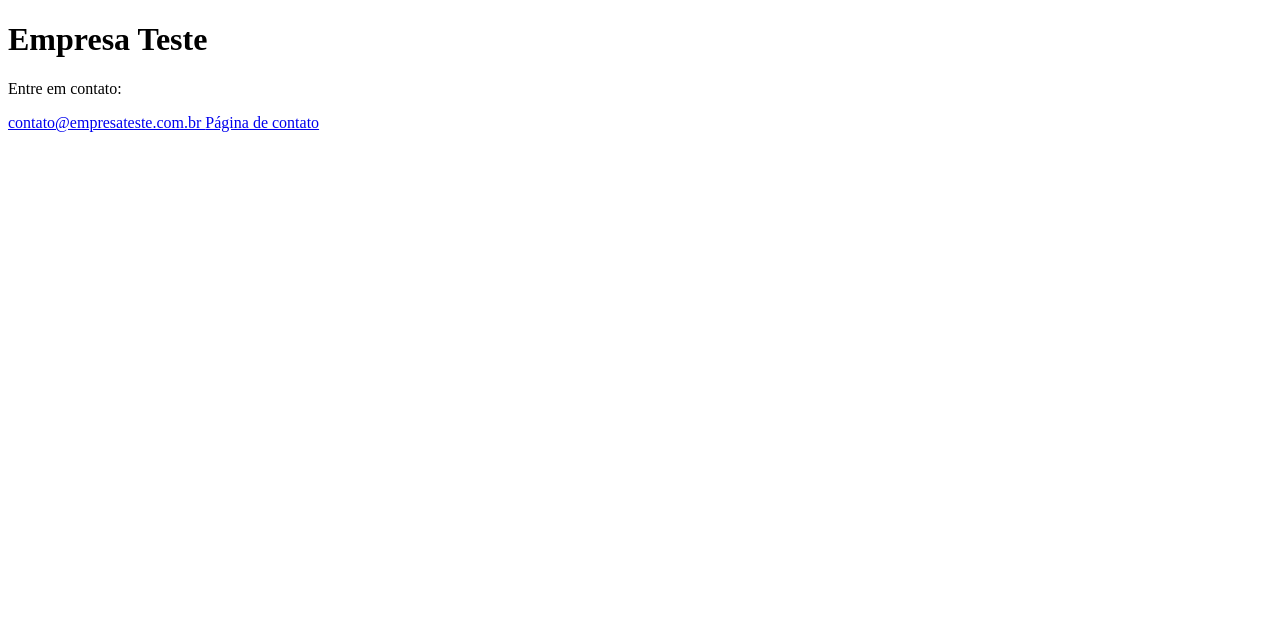
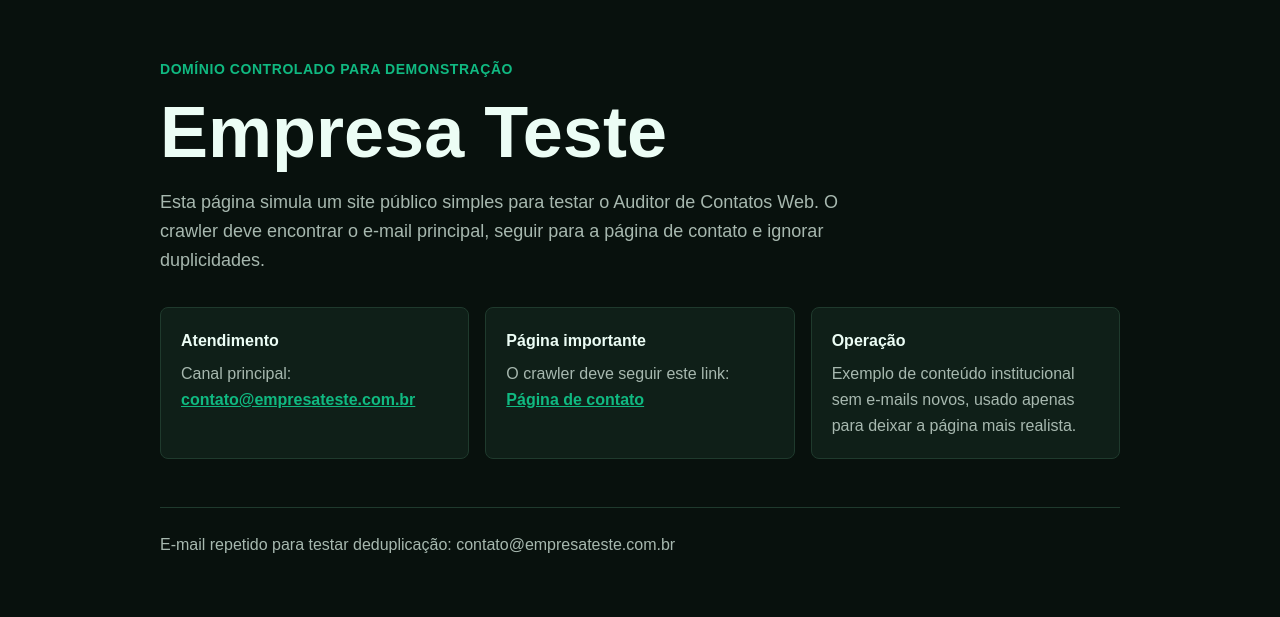
Before and after one commit to devthomaseduardo/auditor-contatos-web, a plain HTML site: page teste/index.html in a window 1280 px wide. Drawn offline with Linux system fonts and the light colour scheme.

Commit message:
docs: aprimora guia de teste do auditor

```diff
--- a/teste/index.html
+++ b/teste/index.html
@@ -2,19 +2,144 @@
 <html lang="pt-BR">
 <head>
     <meta charset="UTF-8">
-    <title>Empresa Teste</title>
+    <meta name="viewport" content="width=device-width, initial-scale=1.0">
+    <title>Empresa Teste | Página Pública</title>
+    <style>
+        :root {
+            color-scheme: dark;
+            --bg: #08110d;
+            --panel: #0f1f18;
+            --text: #ecfdf5;
+            --muted: #a7b8af;
+            --line: #1f3a2d;
+            --accent: #10b981;
+        }
+
+        * {
+            box-sizing: border-box;
+        }
+
+        body {
+            margin: 0;
+            min-height: 100vh;
+            background: var(--bg);
+            color: var(--text);
+            font-family: Arial, Helvetica, sans-serif;
+            line-height: 1.6;
+        }
+
+        main {
+            width: min(960px, calc(100% - 32px));
+            margin: 0 auto;
+            padding: 56px 0;
+        }
+
+        .badge {
+            display: inline-block;
+            margin-bottom: 16px;
+            color: var(--accent);
+            font-size: 0.875rem;
+            font-weight: 700;
+            letter-spacing: 0.04em;
+            text-transform: uppercase;
+        }
+
+        h1 {
+            max-width: 720px;
+            margin: 0;
+            font-size: clamp(2.25rem, 7vw, 4.5rem);
+            line-height: 1;
+        }
+
+        .lead {
+            max-width: 680px;
+            margin: 20px 0 32px;
+            color: var(--muted);
+            font-size: 1.125rem;
+        }
+
+        .grid {
+            display: grid;
+            grid-template-columns: repeat(auto-fit, minmax(220px, 1fr));
+            gap: 16px;
+            margin: 32px 0;
+        }
+
+        .card {
+            border: 1px solid var(--line);
+            border-radius: 8px;
+            background: var(--panel);
+            padding: 20px;
+        }
+
+        .card h2 {
+            margin: 0 0 8px;
+            font-size: 1rem;
+        }
+
+        .card p {
+            margin: 0;
+            color: var(--muted);
+        }
+
+        a {
+            color: var(--accent);
+            font-weight: 700;
+        }
+
+        footer {
+            margin-top: 48px;
+            padding-top: 24px;
+            border-top: 1px solid var(--line);
+            color: var(--muted);
+        }
+    </style>
 </head>
 <body>
-    <h1>Empresa Teste</h1>
+    <main>
+        <span class="badge">Domínio controlado para demonstração</span>
 
-    <p>Entre em contato:</p>
+        <h1>Empresa Teste</h1>
 
-    <a href="mailto:contato@empresateste.com.br">
-        contato@empresateste.com.br
-    </a>
+        <p class="lead">
+            Esta página simula um site público simples para testar o
+            Auditor de Contatos Web. O crawler deve encontrar o e-mail
+            principal, seguir para a página de contato e ignorar
+            duplicidades.
+        </p>
 
-    <a href="/contato.html">
-        Página de contato
-    </a>
+        <section class="grid" aria-label="Informações públicas">
+            <article class="card">
+                <h2>Atendimento</h2>
+                <p>
+                    Canal principal:
+                    <a href="mailto:contato@empresateste.com.br">
+                        contato@empresateste.com.br
+                    </a>
+                </p>
+            </article>
+
+            <article class="card">
+                <h2>Página importante</h2>
+                <p>
+                    O crawler deve seguir este link:
+                    <a href="/contato.html">Página de contato</a>
+                </p>
+            </article>
+
+            <article class="card">
+                <h2>Operação</h2>
+                <p>
+                    Exemplo de conteúdo institucional sem e-mails novos,
+                    usado apenas para deixar a página mais realista.
+                </p>
+            </article>
+        </section>
+
+        <footer>
+            E-mail repetido para testar deduplicação:
+            contato@empresateste.com.br
+        </footer>
+    </main>
 </body>
 </html>
```
Also changed, not shown: relatorio.json (+7 -5 lines), 7 other files.
